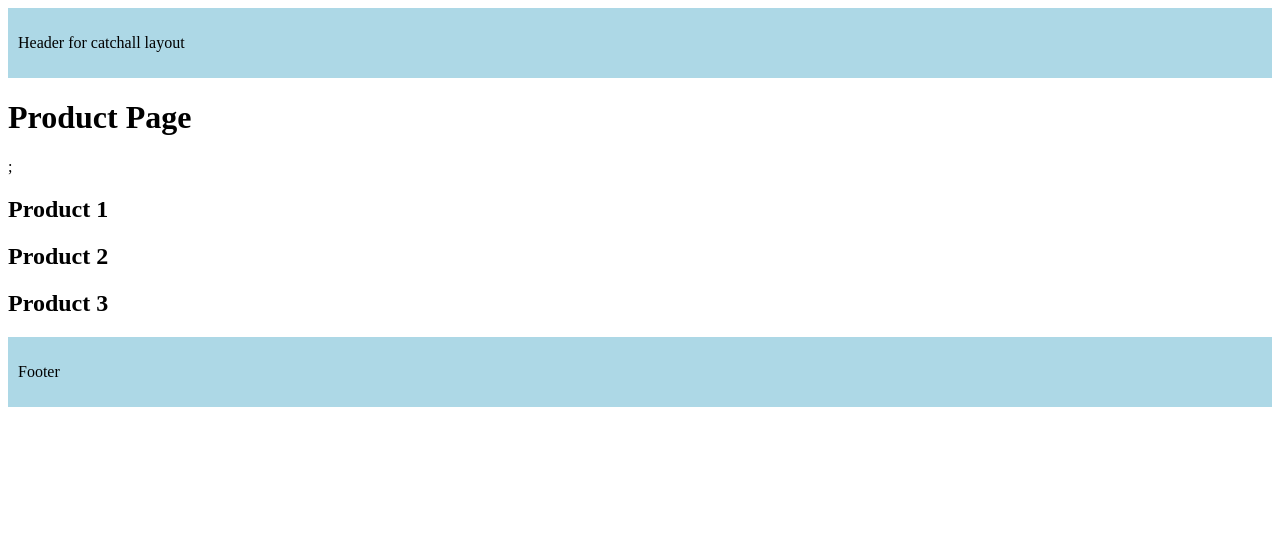
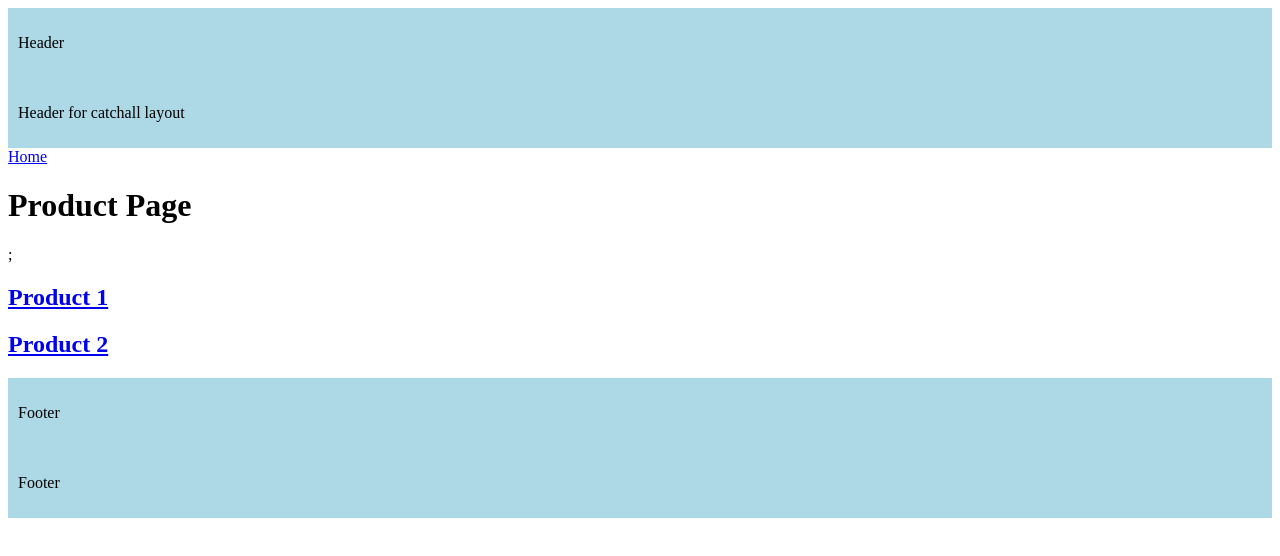
Before and after one commit to MABIGMAC/nextjstutorial, a Next.js app: page /products in a window 1280 px wide. Shown: the top 556 px of the page. Built offline with nearby package versions, Linux system fonts and the light colour scheme.

Commit message:
feat: Linking Component Navigation

```diff
--- a/src/app/(catchall)/products/page.tsx
+++ b/src/app/(catchall)/products/page.tsx
@@ -1,4 +1,5 @@
 import { Metadata } from "next"
+import Link from "next/link"
 
 export const metadata: Metadata = {
     title: {
@@ -6,9 +7,20 @@ export const metadata: Metadata = {
 
 export default function Product() {
     return <>
+    <Link href="/">
+    Home
+    </Link>
     <h1>Product Page</h1>;
-    <h2>Product 1</h2>
-    <h2>Product 2</h2>
-    <h2>Product 3</h2>
+
+    <h2>
+        <Link href="/products/1">
+        Product 1
+        </Link>
+    </h2>
+    <h2>
+        <Link href="/products/2">
+        Product 2
+        </Link>
+    </h2>
     </>
 }
--- /dev/null
+++ b/src/app/layout.tsx
@@ -0,0 +1,31 @@
+export const metadata = {
+  title: 'NextJsTutorial',
+  description: 'Generated by Next.js',
+};
+
+export default function RootLayout({ children }: { children: React.ReactNode }) {
+  return (
+    <html lang="en">
+      <body>
+        <header
+          style={{
+            backgroundColor: 'lightblue',
+            padding: '10px',
+          }}
+        >
+          <p>Header</p>
+        </header>
+        {children}
+
+        <footer
+          style={{
+
+            backgroundColor: 'lightblue',
+            padding: '10px',
+          }}>
+          <p>Footer</p>
+        </footer>
+        </body>
+    </html>
+  );
+}
```
Also changed, not shown: src/app/page.tsx (+11 -1 lines).
